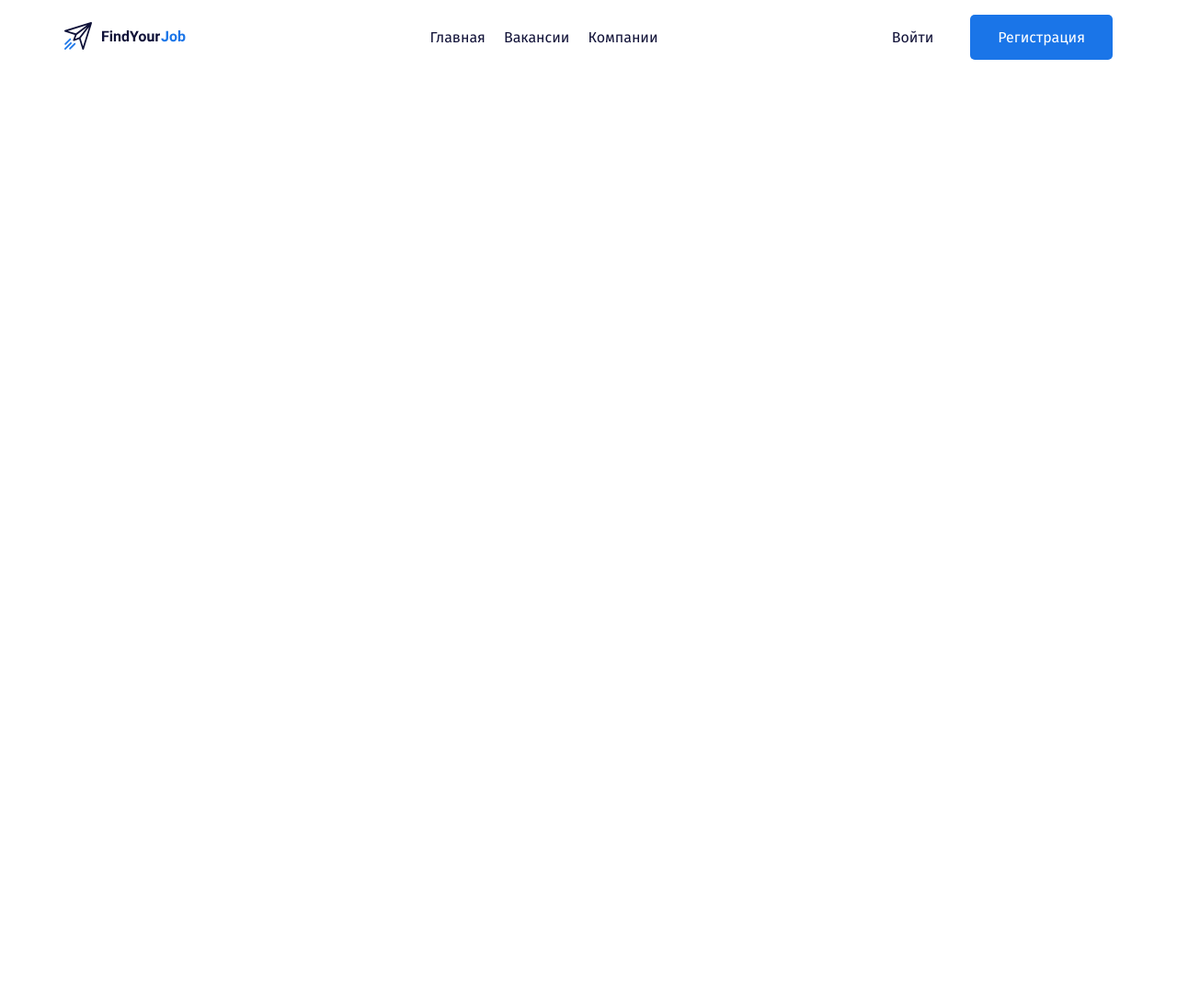
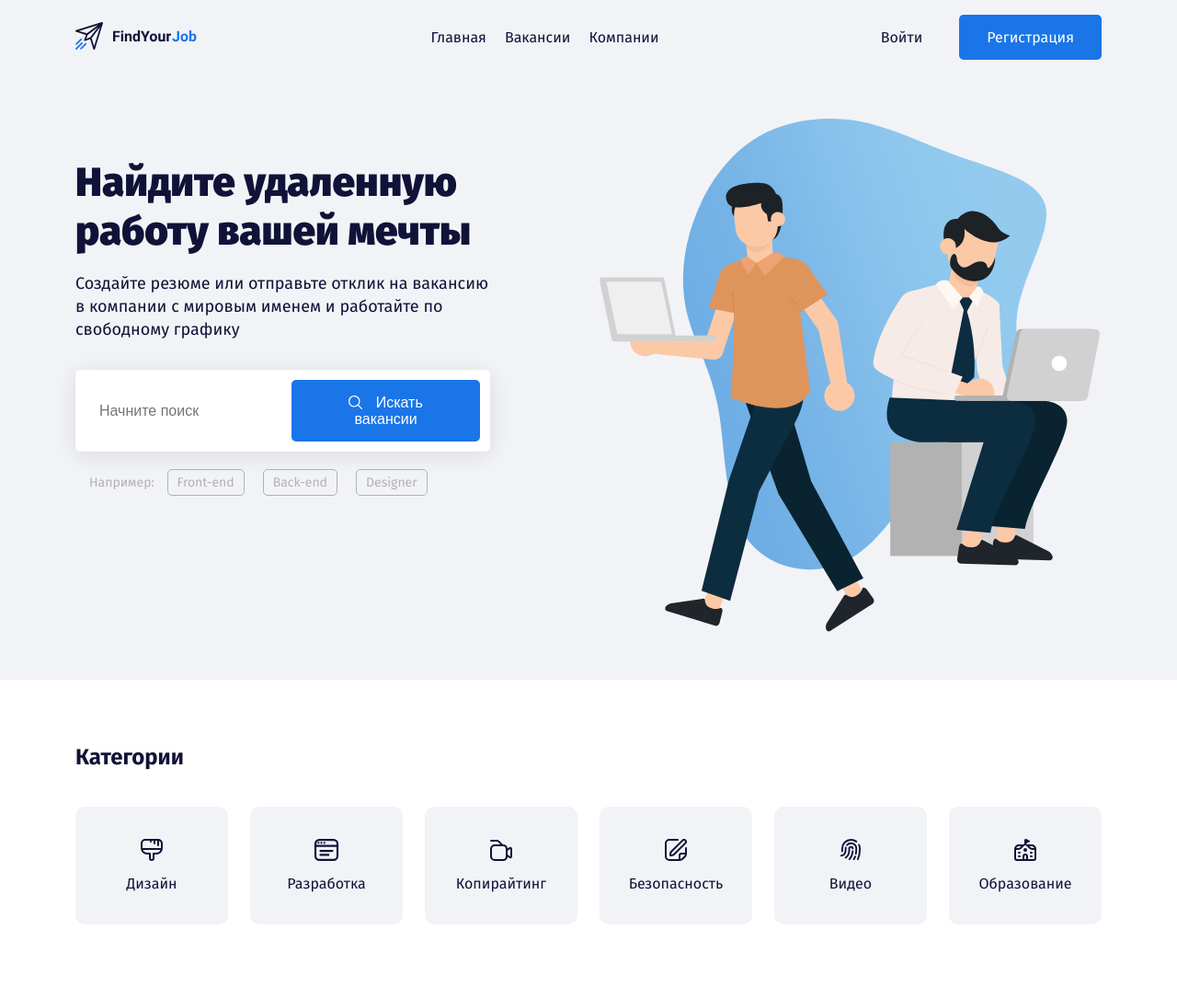
Before and after one commit to liliangutu/findyourjob, a plain HTML site: page index.html in a window 1280 px wide. Shown: the whole page at 92% size. Before the commit the page ends 800 px from the top, so only its background shows below. Drawn offline with Linux system fonts and the light colour scheme.

Commit message:
Add files via upload

```diff
--- a/css/style.css
+++ b/css/style.css
@@ -1,3 +1,8 @@
+*,
+*:before,
+*:after {
+  box-sizing: border-box;
+}
 body {
   margin: 0;
   font-family: "Fira Sans", sans-serif;
@@ -5,7 +10,7 @@ body {
   color: #111238;
 }
 header {
-  height: 100px;
+  background: #f2f3f6;
   /* border: solid red 1px; */
 }
 .menu {
@@ -26,6 +31,15 @@ header {
 .button {
   text-decoration: none;
   display: inline-block;
+  border: none;
+  font-size: 16px;
+}
+.button-icon {
+  vertical-align: middle;
+  margin-right: 10px;
+}
+.button-text {
+  vertical-align: middle;
 }
 .button-link {
   color: #111238;
@@ -41,3 +55,84 @@ header {
   border-radius: 5px;
   color: #fff;
 }
+.hero-title {
+  font-weight: 900;
+  font-size: 44px;
+  line-height: 53px;
+  margin-bottom: 15px;
+  margin-top: 43px;
+}
+.hero-text {
+  font-size: 18px;
+  line-height: 140%;
+  margin-bottom: 30px;
+}
+.input-group {
+  background-color: #fff;
+  border: 1px solid rgba(209, 209, 209, 0.1);
+  box-shadow: 0px 4px 25px rgba(15, 17, 56, 0.1);
+  border-radius: 5px;
+  padding: 10px;
+  margin-bottom: 25px;
+}
+.input {
+  background-color: #fff;
+  border: none;
+  flex-grow: 1;
+  font-size: 16px;
+  line-height: 19px;
+  padding-left: 15px;
+}
+.input:focus {
+  outline: 1px dotted #666;
+}
+.tags-group {
+  padding-left: 15px;
+  color: #b2b2b2;
+  font-size: 14px;
+  line-height: 17px;
+}
+.tag {
+  text-decoration: none;
+  color: #b2b2b2;
+  border: 1px solid #b2b2b2;
+  border-radius: 5px;
+  padding: 5px 10px;
+  margin: 0px 10px;
+}
+.section {
+  padding-top: 70px;
+  padding-bottom: 80px;
+}
+.section-title {
+  margin-bottom: 40px;
+  margin-top: 0;
+}
+.card-icon {
+  fill: #111238;
+  /* width: 24px;
+  height: 24px; */
+  margin-bottom: 15px;
+  transition: fill 0.2s;
+}
+.card-icon:hover {
+  fill: red;
+}
+.card {
+  width: 166px;
+  height: 128px;
+  padding: 35px 55px;
+  text-decoration: none;
+  background: #f2f3f6;
+  border-radius: 10px;
+  /* margin: 0px 30px; */
+  color: #111238;
+  transition: background 0.2s, color 0.2s;
+}
+.card:hover {
+  background-color: #1a75e8;
+  color: #fff;
+}
+.card:hover .card-icon {
+  fill: #fff;
+}
--- a/index.html
+++ b/index.html
@@ -11,7 +11,7 @@
   <title>FindYourJob - сайт про удаленную работу</title>
 </head>
 <body>
-  <header class="header">
+  <header class="header pb-5">
     <div class="container">
      <div class="row align-items-center py-3">
         <div class="col-2">
@@ -37,8 +37,90 @@
         <!-- /.col -->
      </div>
      <!-- /.row -->
+     <div class="row pt-5">
+       <div class="col-5">
+         <h1 class="hero-title">Найдите удаленную работу вашей мечты</h1>
+         <p class="hero-text">Создайте резюме или отправьте отклик на вакансию в&nbsp;компании с мировым именем и работайте по свободному графику</p>
+         <div class="input-group d-flex">
+           <input type="text" class="input" placeholder="Начните поиск">
+           <button class="button button-primary">
+            <img class="button-icon" src="img/search-icon.svg" alt="search icon">
+            <span class="button-text">Искать вакансии</span>
+           </button>
+         </div>
+         <!-- /.input-group -->
+         <div class="tags-group">
+           <span class="tags-label">Например:</span>
+           <a href="#" class="tag">Front-end</a><a href="#" class="tag">Back-end</a><a href="#" class="tag">Designer</a>
+         </div>
+       </div>
+       <!-- /.col-5 -->
+       <div class="col-6 offset-1">
+          <img src="img/hero-image.svg" alt="hero image" class="hero-image">
+       </div>
+       <!-- /.col-6 offset-1 -->
+     </div>
+     <!-- /.row -->
     </div>
     <!-- /.container -->
   </header>
+  <section class="section">
+    <div class="container">
+      <h2 class="section-title">Категории</h2>
+      <!-- /.section-title -->
+      <div class="row">
+        <div class="col-2">
+          <a href="#" class="card d-flex flex-column align-items-center">
+            <svg class="card-icon">
+              <use height="24" xlink:href="img/icons.svg#brush"></use>
+            </svg>
+            <span class="card-text">Дизайн</span>
+          </a>
+        </div>
+        <div class="col-2">
+          <a href="#" class="card d-flex flex-column align-items-center">
+            <svg class="card-icon">
+              <use height="24" xlink:href="img/icons.svg#browser"></use>
+            </svg>
+            <span class="card-text">Разработка</span>
+          </a>
+        </div>
+        <div class="col-2">
+          <a href="#" class="card d-flex flex-column align-items-center">
+            <svg class="card-icon">
+              <use height="24" xlink:href="img/icons.svg#camera"></use>
+            </svg>
+            <span class="card-text">Копирайтинг</span>
+          </a>
+        </div>
+        <div class="col-2">
+          <a href="#" class="card d-flex flex-column align-items-center">
+            <svg class="card-icon">
+              <use height="24" xlink:href="img/icons.svg#edit"></use>
+            </svg>
+            <span class="card-text">Безопасность</span>
+          </a>
+        </div>
+        <dv class="col-2">
+          <a href="#" class="card d-flex flex-column align-items-center">
+            <svg class="card-icon">
+              <use height="24" xlink:href="img/icons.svg#fingerprint"></use>
+            </svg>
+            <img src="" alt="" class="card-image">
+            <span class="card-text">Видео</span>
+          </a>
+          </dv>
+          <div class="col-2">
+            <a href="#" class="card d-flex flex-column align-items-center">
+              <svg class="card-icon">
+                <use height="24" xlink:href="img/icons.svg#school"></use>
+              </svg>
+              <span class="card-text">Образование</span>
+            </a>
+          </div>
+          </div>
+
+  </section>
+  <!-- /.section -->
 </body>
 </html>
```
Also changed, not shown: img/hero-image.svg (added), img/icons.svg (added), img/search-icon.svg (added), img/sprites/browser.svg (added), img/sprites/brush.svg (added), img/sprites/camera 1.svg (added), img/sprites/edit 1.svg (added), img/sprites/fingerprint.svg (added), img/sprites/school 1.svg (added).
